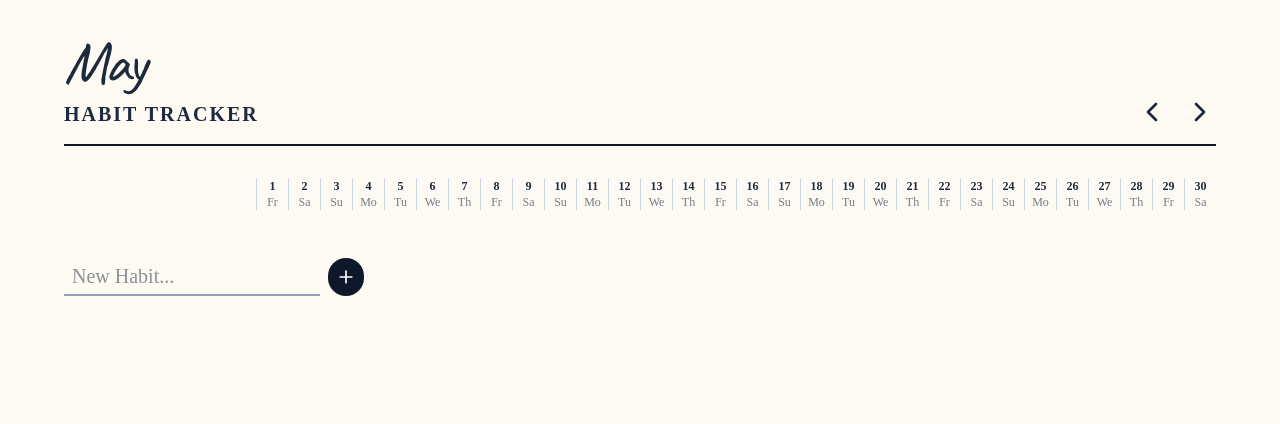
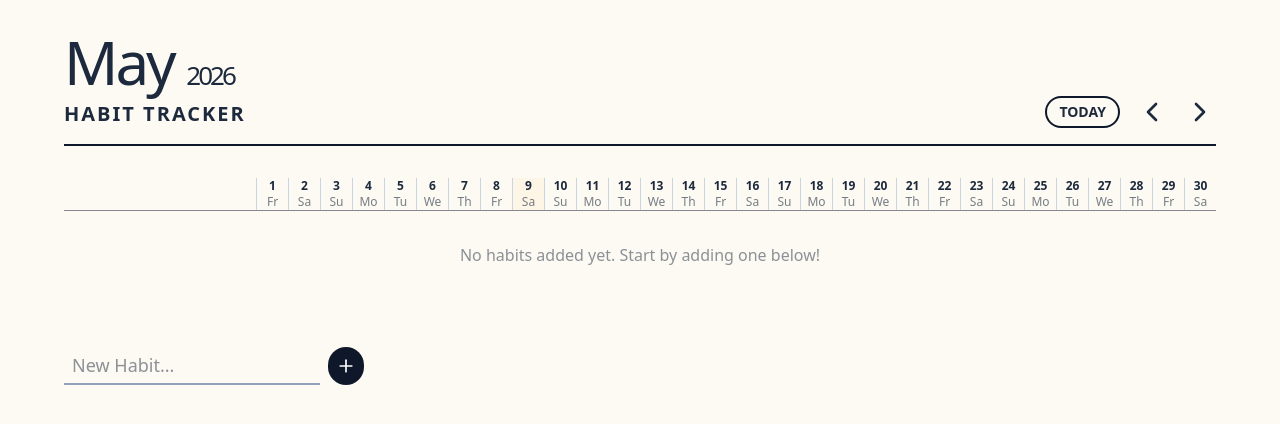
Before and after one commit to mickeymaruf/habit-tracker, a React (Vite) app: page / in a window 1280 px wide. Shown: the top 424 px of the page. Built offline with nearby package versions, Linux system fonts and the light colour scheme.

Commit message:
feat: add today toggle

```diff
--- a/src/App.tsx
+++ b/src/App.tsx
@@ -53,7 +53,7 @@ export default function HabitTracker() {
   };
 
   return (
-    <div className="min-h-screen bg-[#fcfaf2] p-4 md:p-8 font-['Architects_Daughter'] text-slate-800">
+    <div className="min-h-screen bg-[#fcfaf2] p-4 md:p-8 #font-['Architects_Daughter'] text-slate-800">
       {/* Paper Texture Overlay */}
       <div className="fixed inset-0 pointer-events-none opacity-20"
         style={{ backgroundImage: `radial-gradient(#000 0.5px, transparent 0.5px)`, backgroundSize: '20px 20px' }} />
@@ -62,13 +62,19 @@ export default function HabitTracker() {
         {/* Header Section */}
         <header className="flex justify-between items-end mb-8 border-b-2 border-slate-900 pb-4">
           <div>
-            <h1 className="text-4xl md:text-6xl font-['Caveat'] tracking-tighter">
-              {format(currentDate, 'MMMM')}
+            <h1 className="text-4xl md:text-6xl tracking-tighter">
+              {format(currentDate, 'MMMM')} <span className="text-[26px]">{format(currentDate, 'yyyy')}</span>
             </h1>
             <p className="text-xl tracking-widest mt-2 font-bold">HABIT TRACKER</p>
           </div>
 
           <div className="flex gap-4 items-center">
+          <button
+              onClick={() => setCurrentDate(new Date())}
+              className="text-sm font-bold border-2 border-slate-900 px-3 py-1 rounded-full hover:bg-slate-900 hover:text-white transition-colors"
+            >
+              TODAY
+            </button>
             <button onClick={() => setCurrentDate(subMonths(currentDate, 1))} className="hover:scale-110 transition-transform">
               <ChevronLeft size={32} />
             </button>
@@ -83,20 +89,28 @@ export default function HabitTracker() {
           <div className="min-w-[800px]">
             {/* Calendar Header Row */}
             <div className="flex">
-              <div className="w-48 shrink-0" /> {/* Spacer for habit names */}
+              <div className="w-48 shrink-0" />
               <div className="flex flex-1">
-                {daysInMonth.map(day => (
-                  <div key={day.toString()} className="w-8 text-center text-xs border-l border-slate-300">
+                {daysInMonth.map(day => {
+                  const isToday = format(new Date(), 'yyyy-MM-dd') === format(day, 'yyyy-MM-dd');
+                  return (
+                    <div key={day.toString()} className={`w-8 text-center text-xs border-l border-slate-300 ${isToday ? 'bg-orange-100/40' : ''}`}>
                       <div className="font-bold">{format(day, 'd')}</div>
                       <div className="opacity-60">{format(day, 'eeeeee')}</div>
                     </div>
-                ))}
+                  );
+                })}
               </div>
             </div>
 
             {/* Habit Rows */}
             <AnimatePresence mode="popLayout">
-              {habits.map((habit) => (
+              {habits.length === 0 ? (
+                <div className="py-8 text-center opacity-50 border-t border-slate-900">
+                  No habits added yet. Start by adding one below!
+                </div>
+              ) : (
+                habits.map((habit) => (
                   <motion.div
                     key={habit.id}
                     layout
@@ -121,11 +135,12 @@ export default function HabitTracker() {
                       {daysInMonth.map(day => {
                         const dateKey = format(day, 'yyyy-MM-dd');
                         const isChecked = habit.completed[dateKey];
+                        const isToday = format(new Date(), 'yyyy-MM-dd') === dateKey;
                         return (
                           <div
                             key={dateKey}
                             onClick={() => toggleDay(habit.id, dateKey)}
-                          className="w-8 h-10 border-r border-b border-slate-300 cursor-pointer relative overflow-hidden"
+                            className={`w-8 h-10 border-r border-b border-slate-300 cursor-pointer relative overflow-hidden ${isToday ? 'bg-orange-100/40' : ''}`}
                           >
                             {isChecked && (
                               <motion.div
@@ -134,7 +149,6 @@ export default function HabitTracker() {
                                 className="absolute inset-0 m-1"
                                 style={{
                                   backgroundColor: habit.color,
-                                // This creates the "hand-drawn crosshatch" look
                                   backgroundImage: `repeating-linear-gradient(45deg, transparent, transparent 2px, rgba(0,0,0,0.1) 2px, rgba(0,0,0,0.1) 4px)`,
                                   borderRadius: '2px'
                                 }}
@@ -145,7 +159,8 @@ export default function HabitTracker() {
                       })}
                     </div>
                   </motion.div>
-              ))}
+                ))
+              )}
             </AnimatePresence>
           </div>
         </div>
@@ -157,7 +172,7 @@ export default function HabitTracker() {
             value={newHabitName}
             onChange={(e) => setNewHabitName(e.target.value)}
             placeholder="New Habit..."
-            className="bg-transparent border-b-2 border-slate-400 focus:border-slate-900 outline-none px-2 py-1 text-xl w-64"
+            className="bg-transparent border-b-2 border-slate-400 focus:border-slate-900 outline-none px-2 py-1 text-lg w-64"
           />
           <button type="submit" className="p-2 bg-slate-900 text-white rounded-full hover:scale-110 transition-transform">
             <Plus size={20} />
--- a/src/index.css
+++ b/src/index.css
@@ -1,2 +1 @@
-@import url('https://fonts.googleapis.com/css2?family=Caveat:wght@400..700&family=Patrick+Hand&family=Gochi+Hand&display=swap');
 /* @import url('https://fonts.googleapis.com/css2?family=Architects+Daughter&display=swap'); */
```
Lines whose indentation alone changed are shown as unchanged.
